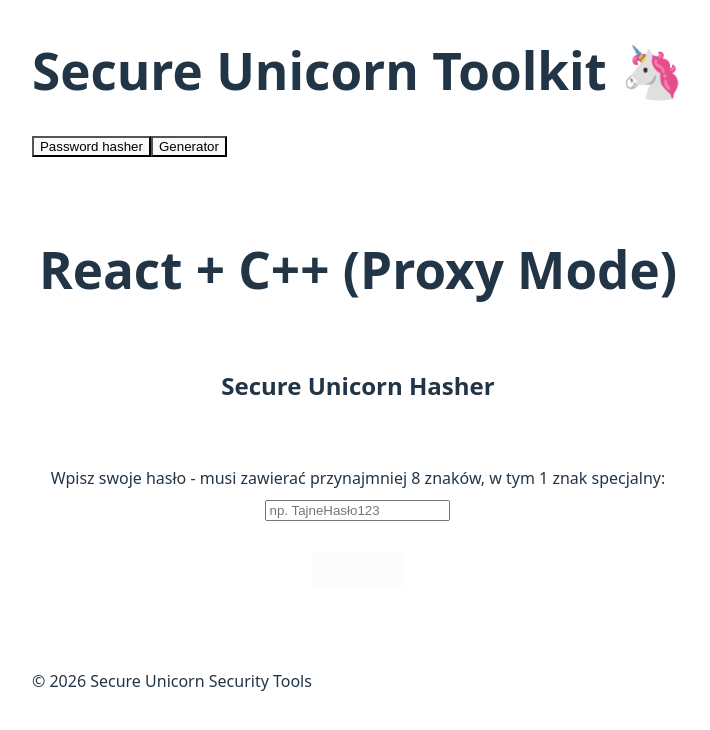
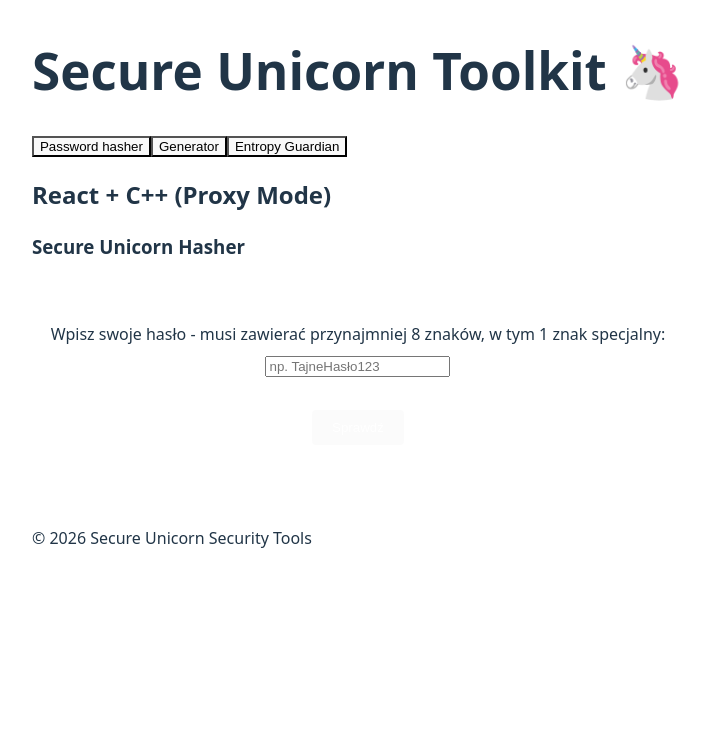
Before and after one commit to dawkam21/secure_hasher, a React (Vite) app in the folder frontend/: page / in a window 1280 px wide. Shown: the top 730 px of the page, without its empty margins (282-992 px from the left). Built offline with nearby package versions, Linux system fonts and the light colour scheme.

Commit message:
dodany entropy guardian - brakuje css

```diff
--- a/frontend/index.html
+++ b/frontend/index.html
@@ -4,7 +4,7 @@
     <meta charset="UTF-8" />
     <link rel="icon" type="image/svg+xml" href="/vite.svg" />
     <meta name="viewport" content="width=device-width, initial-scale=1.0" />
-    <title>SecureHasher</title>
+    <title>Secure Unicorn - Toolkit</title>
   </head>
   <body>
     <div id="root"></div>
--- a/frontend/src/App.tsx
+++ b/frontend/src/App.tsx
@@ -1,14 +1,20 @@
+import './App.css';
 import { useState } from 'react';
 import { Hasher } from './components/Hasher/Hasher';
 import { Generator } from './components/Generator/Generator';
-import './App.css';
+import { EntropyGuardian } from './components/EntropyGuardian/EntropyGuardian';
 
-// Definiujemy dostępne widoki dla TypeScripta
-type View = 'hasher' | 'generator';
+const tabs = {
+  hasher: <Hasher />,
+  generator: <Generator />,
+  entropyGuardian: <EntropyGuardian />
+};
 
 function App() {
+
+  type TabType = 'hasher' | 'generator' | 'entropyGuardian';
   // Stan kontrolujący, którą zakładkę widzimy
-  const [activeTab, setActiveTab] = useState<View>('hasher');
+  const [activeTab, setActiveTab] = useState<TabType>('hasher');
 
   return (
     <main className="app-container">
@@ -28,16 +34,18 @@ function App() {
           >
             Generator
           </button>
+          <button
+            className={`nav-button ${activeTab === 'entropyGuardian' ? 'active' : ''}`}
+            onClick={() => setActiveTab('entropyGuardian')}
+          >
+            Entropy Guardian
+          </button>
         </nav>
       </header>
 
       {/* Dynamiczne wyświetlanie komponentu */}
       <section className="app-content">
-        {activeTab === 'hasher' ? (
-          <Hasher />
-        ) : (
-          <Generator />
-        )}
+        {tabs[activeTab]}
       </section>
 
       <footer className="app-footer">
--- /dev/null
+++ b/frontend/src/components/EntropyGuardian/EntropyGuardian.tsx
@@ -0,0 +1,72 @@
+import { useState } from "react";
+
+interface EntropyResponse {
+    entropy: number;
+    verdict: string;
+}
+
+export function EntropyGuardian() {
+
+    const [result, setResult] = useState<EntropyResponse | null>(null);
+    const [loading, setLoading] = useState<boolean>(false);
+
+    const handleCheckEntropy = async (password: string) => {
+        if (!password) { // chroni przed pustym requestem i czyści wynik, gdy input zostanie wyczyszczony
+            setResult(null);
+            return;
+        }
+
+        setLoading(true); // natychmiast wywołuje re-render
+        setResult(null); // usuwa poprzedni wynik - zapobiega sytuacji -> loading + stary wynik widoczny jednocześnie
+
+        try {
+            // 2 sekundy opóźnienia
+            await new Promise(resolve => setTimeout(resolve, 2000));
+
+            const response = await fetch('/api/entropy-guardian', {
+                method: "POST",
+                headers: { "Content-Type": "application/json" },
+                body: JSON.stringify ({ password })
+            });
+
+            if (!response.ok) throw new Error('Błąd serwera C++');
+
+            const data: EntropyResponse = await response.json();
+            setResult(data);
+
+        } catch (error) {
+            console.error("Layet 7 Error: ", error);
+        } finally {
+            setLoading(false);
+        }
+    };
+
+    return (
+        <section className="container">
+            <h2>🛡️ Entropy Guardian</h2>
+            <input
+                type="password"
+                onChange={(e) => handleCheckEntropy(e.target.value)}
+                placeholder="Wpisz hasło..."
+            />
+            {/*
+                true && coś -> coś
+                false && coś -> false
+                jeśli loading === true -> renderuje <p>Sprawdzanie...</p>
+                jeśli loading === false -> nie renderuje nic
+
+                skrót dla -> {loading ? <p>Sprawdzanie...</p> : null}
+            */}
+            {loading && <p>Sprawdzanie...</p>}
+
+
+            {/* na starcie result = null, więc nie wyświetla nic */}
+            {result && (
+                <div className="box">
+                    <p>Entropia: <b>{result.entropy.toFixed(2)} bitów</b></p>
+                    <p>Werdykt: <span className="span">{result.verdict}</span></p>
+                </div>
+            )}
+        </section>
+    )
+}
--- a/frontend/src/components/Generator/Generator.tsx
+++ b/frontend/src/components/Generator/Generator.tsx
@@ -39,7 +39,7 @@ export function Generator() {
     };
 
     return <section className="container">
-        <h2>Secure Unicorn Generator 🦄</h2>
+        <h2>Password Generator 🦄</h2>
 
         {/* I - Suwak długości (range) */}
         <div className="control-group">
--- a/frontend/src/components/Hasher/Hasher.css
+++ b/frontend/src/components/Hasher/Hasher.css
@@ -37,13 +37,6 @@ label {
 h1 {
   font-size: 3.2em;
   line-height: 1.1;
-}
-
-.main {
-  display: flex;
-  place-items: center;
-  flex-direction: column;
-  padding-top: 5%;
 }
 
 .myForm {
--- a/frontend/src/components/Hasher/Hasher.tsx
+++ b/frontend/src/components/Hasher/Hasher.tsx
@@ -43,8 +43,8 @@ export function Hasher() {
 
   return (
     <section className="main">
-      <h1>React + C++ (Proxy Mode)</h1>
-      <h2>Secure Unicorn Hasher</h2>
+      <h2>React + C++ (Proxy Mode)</h2>
+      <h3>Secure Unicorn Hasher</h3>
       {/* zawijam wszystko w form*/}
       <form className='myForm' onSubmit={(e) => {
         e.preventDefault(); // zapobiega przeładowaniu strony przez przeglądarkę
```
Also changed, not shown: frontend/src/components/EntropyGuardian/EntropyGuardian.css (added).
